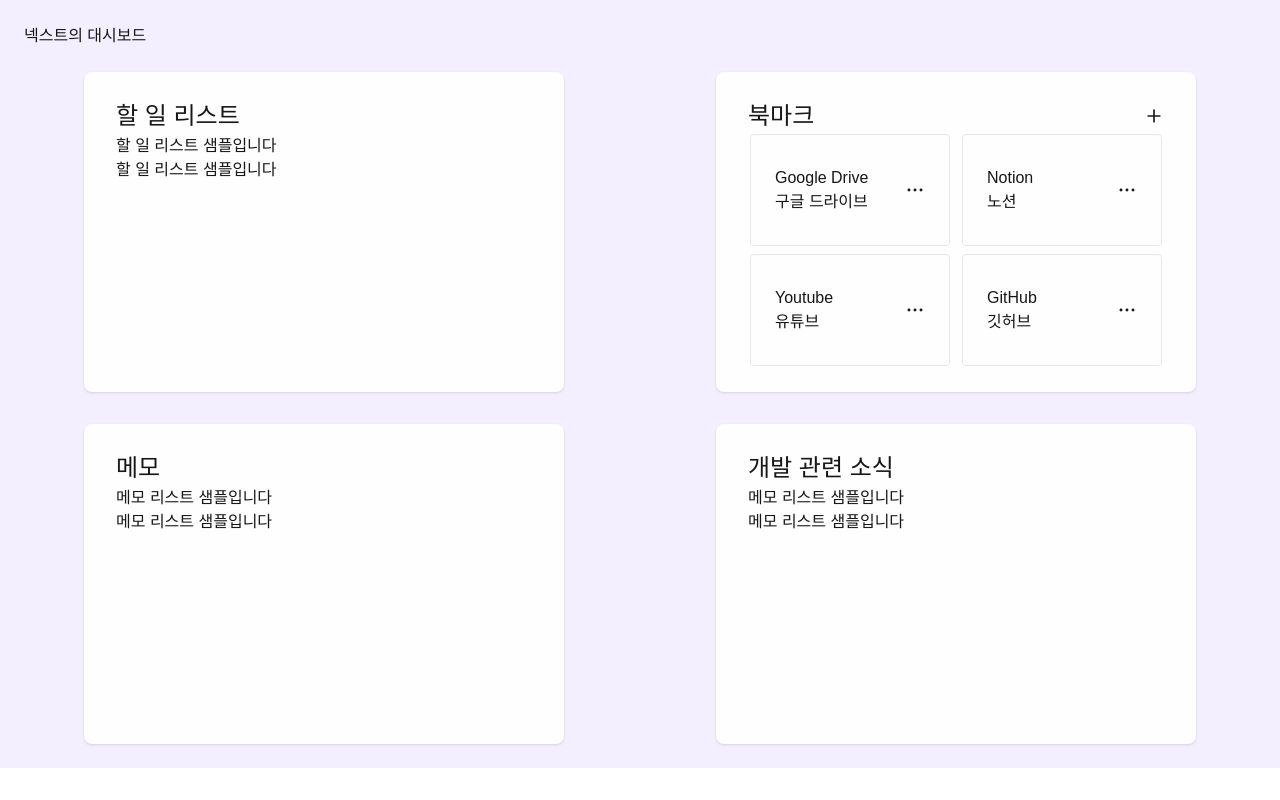
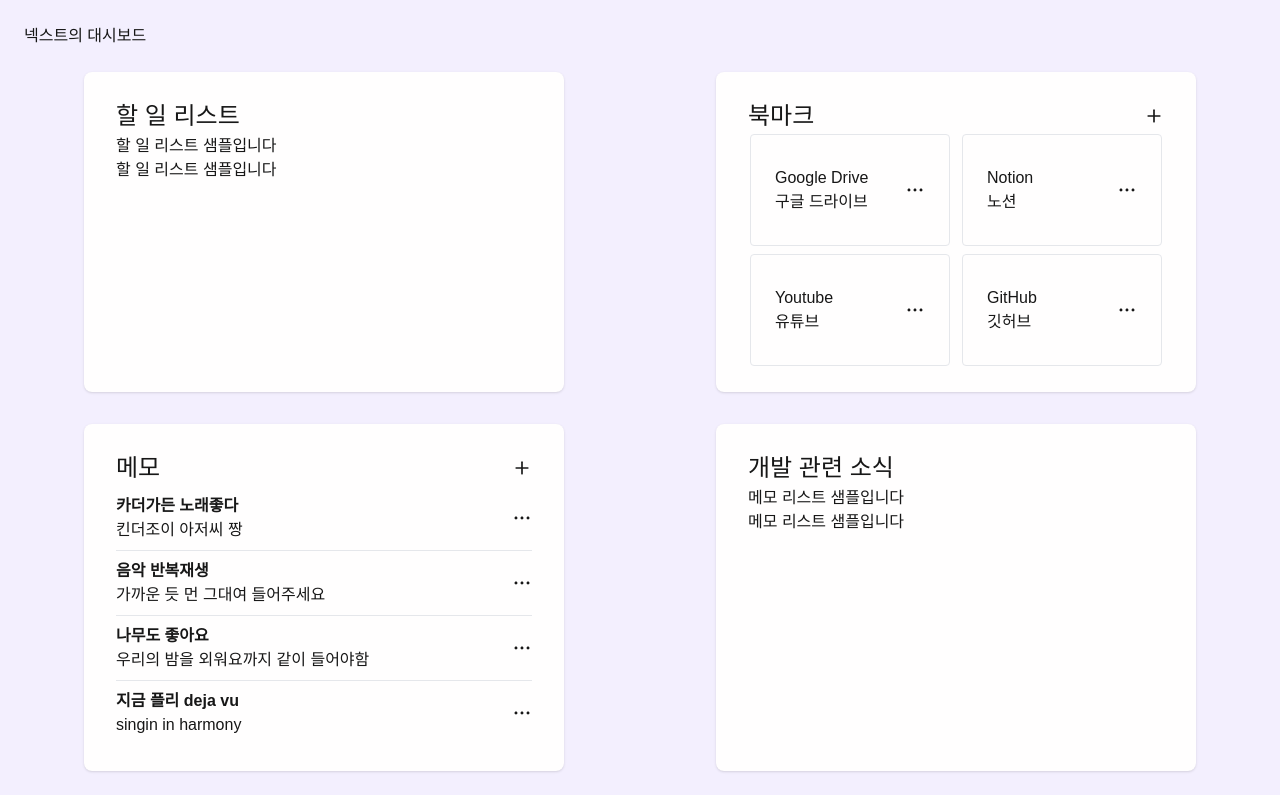
Before and after one commit to OSSCA3/TodoBoard, a Next.js app: page / in a window 1280 px wide. Built offline with nearby package versions, Linux system fonts and the light colour scheme.

Commit message:
style: Memo 컴포넌트 구현

```diff
--- /dev/null
+++ b/src/components/home/memo/memo-item.tsx
@@ -0,0 +1,20 @@
+import { MemoItem } from '@/types/memo';
+import React from 'react';
+import { IoIosMore } from 'react-icons/io';
+
+interface MemoListProps {
+  memo: MemoItem;
+}
+const MemoListItem = ({ memo }: MemoListProps) => {
+  return (
+    <li className="flex justify-between w-full items-center border-b border-gray-200 last:border-b-0 py-2">
+      <div className="flex flex-col">
+        <span className="font-semibold">{memo.title}</span>
+        <span>{memo.content}</span>
+      </div>
+      <IoIosMore className="text-xl cursor-pointer" />
+    </li>
+  );
+};
+
+export default MemoListItem;
--- a/src/components/home/memo/memo.tsx
+++ b/src/components/home/memo/memo.tsx
@@ -1,12 +1,19 @@
+import { mockMemoData } from '@/mocks/memo';
 import React from 'react';
+import { FiPlus } from 'react-icons/fi';
+import MemoListItem from './memo-item';
 
 const Memo = () => {
   return (
     <div className="rounded-xl h-full w-full">
-      <h2>메모</h2>
-      <ul>
-        <li>메모 리스트 샘플입니다</li>
-        <li>메모 리스트 샘플입니다</li>
+      <div className="flex justify-between items-center">
+        <h2>메모</h2>
+        <FiPlus className="text-xl cursor-pointer" />
+      </div>
+      <ul className="flex flex-col justify-between items-start">
+        {mockMemoData.map((memo) => (
+          <MemoListItem memo={memo} />
+        ))}
       </ul>
     </div>
   );
--- /dev/null
+++ b/src/mocks/memo.ts
@@ -0,0 +1,24 @@
+import { MemoItem } from '@/types/memo';
+
+export const mockMemoData: MemoItem[] = [
+  {
+    id: 1,
+    title: '카더가든 노래좋다',
+    content: '킨더조이 아저씨 짱',
+  },
+  {
+    id: 2,
+    title: '음악 반복재생',
+    content: '가까운 듯 먼 그대여 들어주세요',
+  },
+  {
+    id: 3,
+    title: '나무도 좋아요',
+    content: '우리의 밤을 외워요까지 같이 들어야함',
+  },
+  {
+    id: 4,
+    title: '지금 플리 deja vu',
+    content: 'singin in harmony',
+  },
+];
--- a/src/types/memo.ts
+++ b/src/types/memo.ts
@@ -0,0 +1,5 @@
+export interface MemoItem {
+  id: number;
+  title: string;
+  content: string;
+}
```
